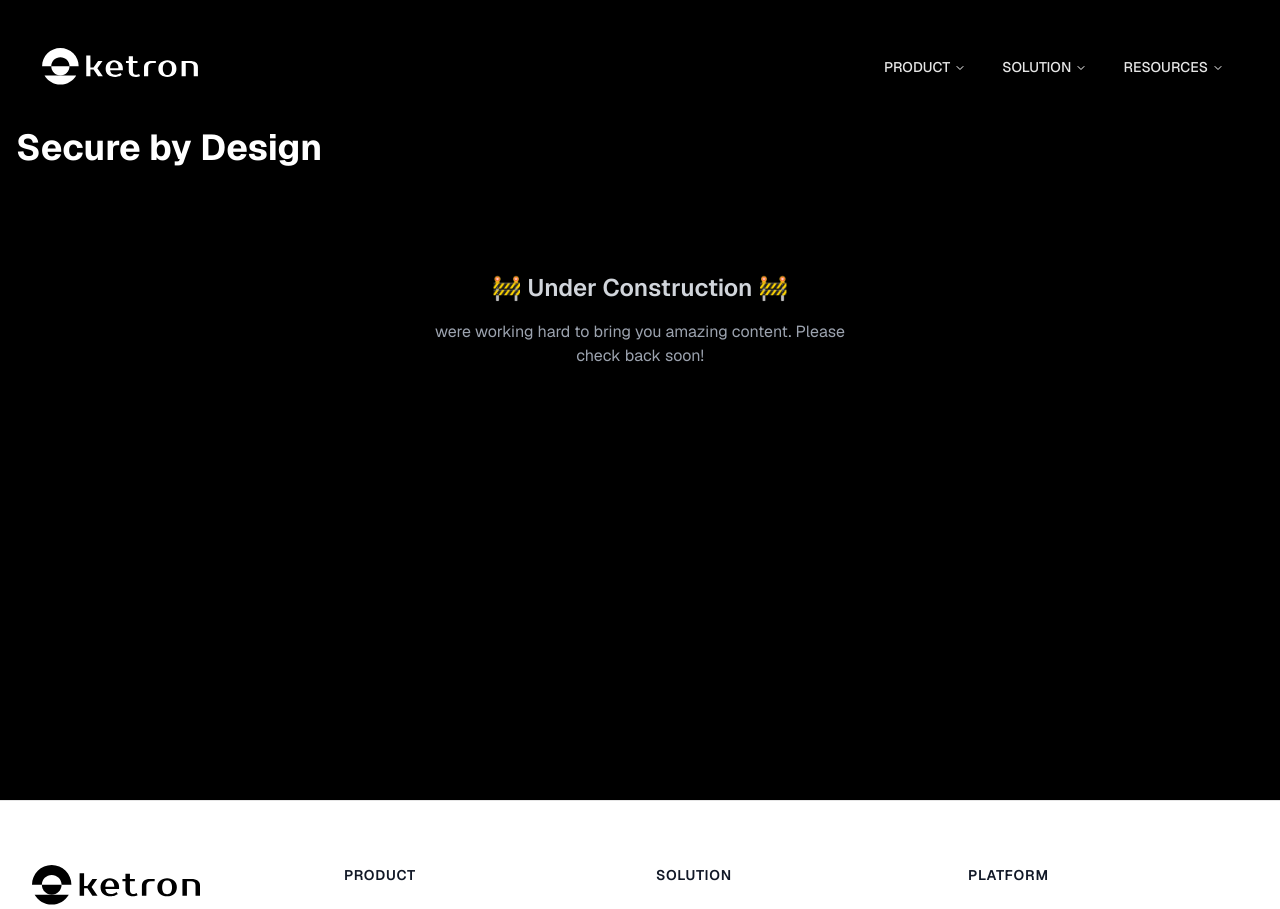
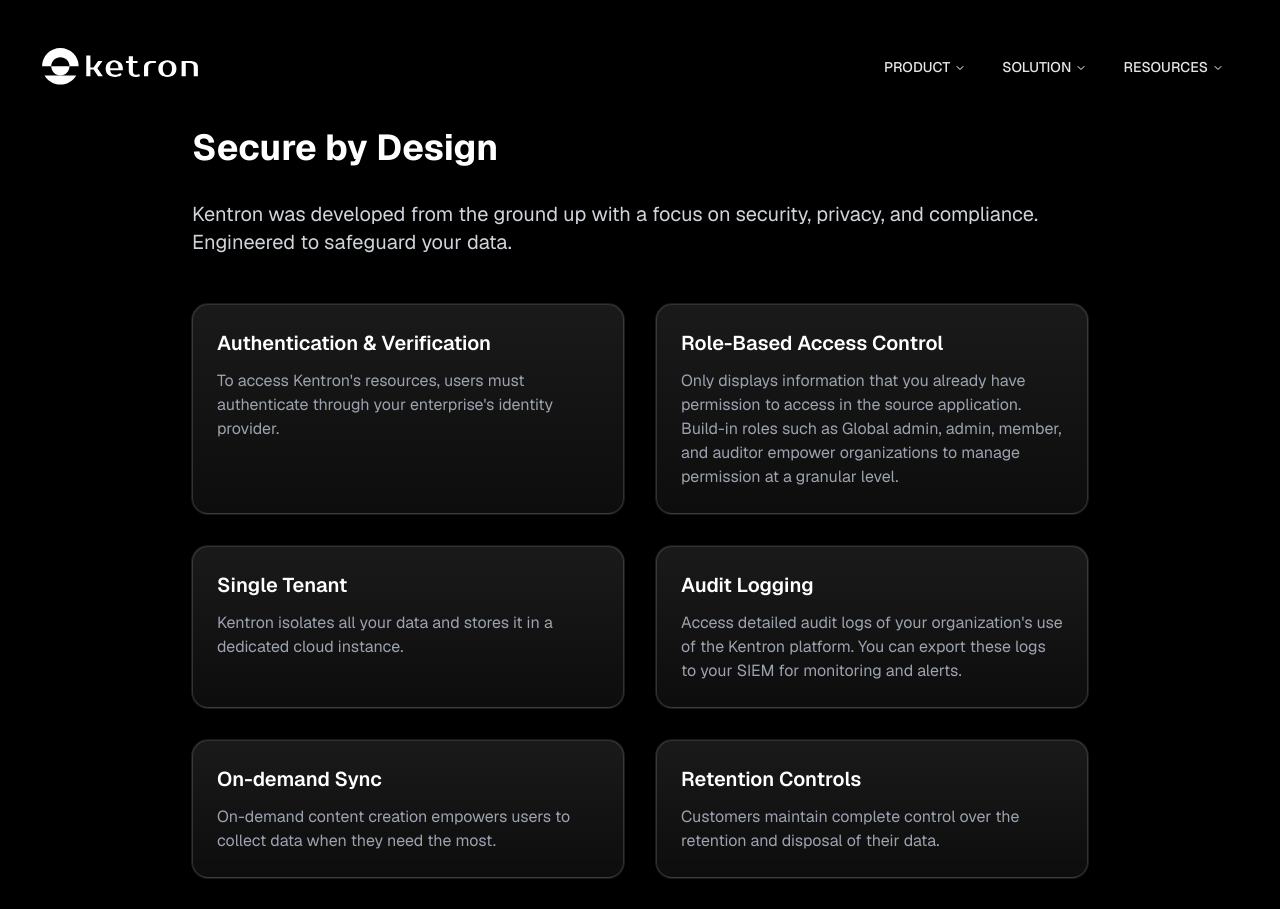
Before and after one commit to raghavshulka/kentron, a Next.js app: page /resources/security in a window 1280 px wide. Shown: the top 909 px of the page. Built offline with nearby package versions, Linux system fonts and the light colour scheme.

Commit message:
connecting header to doc

```diff
--- a/app/(marketing)/resources/connectors/page.tsx
+++ /dev/null
@@ -1,19 +0,0 @@
-import React from 'react';
-
-export default function ConnectorsPage() {
-  return (
-    <div className="min-h-screen bg-black text-white py-32 px-4">
-      <div className="container mx-auto">
-        <h1 className="text-4xl font-bold mb-6">Connectors</h1>
-
-        {/* Under Construction Message */}
-        <div className="flex flex-col items-center justify-center py-20">
-          <div className="text-2xl font-semibold text-gray-300 mb-4">🚧 Under Construction 🚧</div>
-          <p className="text-gray-400 text-center max-w-md">
-            were working hard to bring you amazing content. Please check back soon!
-          </p>
-        </div>
-      </div>
-    </div>
-  );
-}
--- a/app/(marketing)/resources/help-center/page.tsx
+++ /dev/null
@@ -1,19 +0,0 @@
-import React from 'react';
-
-export default function HelpCenterPage() {
-  return (
-    <div className="min-h-screen bg-black text-white py-32 px-4">
-      <div className="container mx-auto">
-        <h1 className="text-4xl font-bold mb-6">Help Center</h1>
-
-        {/* Under Construction Message */}
-        <div className="flex flex-col items-center justify-center py-20">
-          <div className="text-2xl font-semibold text-gray-300 mb-4">🚧 Under Construction 🚧</div>
-          <p className="text-gray-400 text-center max-w-md">
-            were working hard to bring you amazing content. Please check back soon!
-          </p>
-        </div>
-      </div>
-    </div>
-  );
-}
--- a/app/(marketing)/resources/regulations/page.tsx
+++ /dev/null
@@ -1,19 +0,0 @@
-import React from 'react';
-
-export default function RegulationsPage() {
-  return (
-    <div className="min-h-screen bg-black text-white py-32 px-4">
-      <div className="container mx-auto">
-        <h1 className="text-4xl font-bold mb-6">Regulations</h1>
-
-        {/* Under Construction Message */}
-        <div className="flex flex-col items-center justify-center py-20">
-          <div className="text-2xl font-semibold text-gray-300 mb-4">🚧 Under Construction 🚧</div>
-          <p className="text-gray-400 text-center max-w-md">
-            were working hard to bring you amazing content. Please check back soon!
-          </p>
-        </div>
-      </div>
-    </div>
-  );
-}
--- a/app/(marketing)/resources/security/page.tsx
+++ b/app/(marketing)/resources/security/page.tsx
@@ -3,17 +3,83 @@ import React from 'react';
 export default function SecurityPage() {
   return (
     <div className="min-h-screen bg-black text-white py-32 px-4">
-      <div className="container mx-auto">
-        <h1 className="text-4xl font-bold mb-6">Secure by Design</h1>
+      <div className="container mx-auto max-w-4xl">
+        <h1 className="text-4xl font-bold mb-8">Secure by Design</h1>
 
-        {/* Under Construction Message */}
-        <div className="flex flex-col items-center justify-center py-20">
-          <div className="text-2xl font-semibold text-gray-300 mb-4">🚧 Under Construction 🚧</div>
-          <p className="text-gray-400 text-center max-w-md">
-            were working hard to bring you amazing content. Please check back soon!
-          </p>
+        <p className="text-xl text-gray-300 mb-12">
+          Kentron was developed from the ground up with a focus on security, privacy, and compliance.
+          Engineered to safeguard your data.
+        </p>
+
+        <div className="grid gap-8 md:grid-cols-2">
+          {/* Security Features */}
+          <SecurityFeature
+            title="Authentication & Verification"
+            description="To access Kentron's resources, users must authenticate through your enterprise's identity provider."
+          />
+
+          <SecurityFeature
+            title="Role-Based Access Control"
+            description="Only displays information that you already have permission to access in the source application. Build-in roles such as Global admin, admin, member, and auditor empower organizations to manage permission at a granular level."
+          />
+
+          <SecurityFeature
+            title="Single Tenant"
+            description="Kentron isolates all your data and stores it in a dedicated cloud instance."
+          />
+
+          <SecurityFeature
+            title="Audit Logging"
+            description="Access detailed audit logs of your organization's use of the Kentron platform. You can export these logs to your SIEM for monitoring and alerts."
+          />
+
+          <SecurityFeature
+            title="On-demand Sync"
+            description="On-demand content creation empowers users to collect data when they need the most."
+          />
+
+          <SecurityFeature
+            title="Retention Controls"
+            description="Customers maintain complete control over the retention and disposal of their data."
+          />
+
+          <SecurityFeature
+            title="Encryption of All Data"
+            description="All data is encrypted at rest and during transit using SHA-2. Measures are implemented to mitigate the risk of data exfiltration."
+          />
+
+          <SecurityFeature
+            title="SSO Support"
+            description="Coming soon"
+            isComingSoon
+          />
         </div>
       </div>
     </div>
   );
 }
+
+// Security Feature Component
+function SecurityFeature({
+  title,
+  description,
+  isComingSoon = false
+}: {
+  title: string;
+  description: string;
+  isComingSoon?: boolean;
+}) {
+  return (
+    <div className="p-6 rounded-2xl bg-gradient-to-b from-white/10 to-white/5 backdrop-blur-xl border border-white/[0.15] shadow-xl shadow-black/5 ring-1 ring-white/[0.1]">
+      <h3 className="text-xl font-semibold mb-3 flex items-center gap-2">
+        {title}
+        {isComingSoon && (
+          <span className="text-sm px-2 py-1 rounded-full bg-blue-500/20 text-blue-300">
+            Coming Soon
+          </span>
+        )}
+      </h3>
+      <p className="text-gray-400">{description}</p>
+    </div>
+  );
+}
--- a/components/footer.tsx
+++ b/components/footer.tsx
@@ -47,7 +47,7 @@ export default function Footer() {
             </div>
             <div className="space-y-6">
               <Link
-                href="https://linkedin.com"
+                href=" https://www.linkedin.com/company/kentronai"
                 className="inline-flex items-center space-x-2 text-gray-600 hover:text-gray-900"
               >
                 <svg className="h-5 w-5" fill="currentColor" viewBox="0 0 24 24">
--- a/components/navbar/index.tsx
+++ b/components/navbar/index.tsx
@@ -39,11 +39,11 @@ const menuItems = [
   {
     title: "RESOURCES",
     items: [
-      { title: "Help Center", href: "/resources/help-center" },
-      { title: "Connectors", href: "/resources/connectors" },
+      { title: "Documentation", href: "https://docs.kentron.ai", target: "_blank" },
+      { title: "Connectors", href: "https://docs.kentron.ai/connector", target: "_blank" },
       { title: "Secure by Design", href: "/resources/security" },
-      { title: "Case Studies", href: "/resources/case-studies" },
-      { title: "Regulations", href: "/resources/regulations" },
+      { title: "Case Studies", href: "/resources/case-studies"},
+      { title: "Regulations", href: "https://docs.kentron.ai/regulations", target: "_blank" },
     ],
   },
 ];
@@ -111,13 +111,16 @@ export function NavBar() {
                     {section.title}
                   </NavigationMenuTrigger>
                   <NavigationMenuContent>
-                    <ul className="grid w-[200px] md:w-[300px] p-2 bg-black/10 shadow-md backdrop-blur-xl  z-50 border-white/[0.15] rounded-md
-                      bg-gradient-to-b from-black/5 to-black/10">
+                    <ul
+                      className="grid w-[200px] md:w-[300px] p-2 bg-black/10 shadow-md backdrop-blur-xl  z-50 border-white/[0.15] rounded-md
+                      bg-gradient-to-b from-black/5 to-black/10"
+                    >
                       {section.items.map((item) => (
                         <ListItem
                           key={item.title}
                           href={item.href}
                           title={item.title}
+                          target={item.target}
                         />
                       ))}
                     </ul>
@@ -173,12 +176,13 @@ export function NavBar() {
 const ListItem = React.forwardRef<
   React.ElementRef<"a">,
   React.ComponentPropsWithoutRef<"a"> & { title: string }
->(({ className, title, children, href, ...props }, ref) => {
+>(({ className, title, children, href, target, ...props }, ref) => {
   return (
     <li>
       <NavigationMenuLink asChild>
         <Link
           href={href || "#"}
+          target={target}
           className={cn(
             "block select-none rounded-md px-3 py-2.5 text-sm leading-tight no-underline outline-none transition-colors hover:bg-white/10 hover:text-white focus:bg-white/10 focus:text-white bg-transparent text-white/90 whitespace-nowrap",
             className
```
